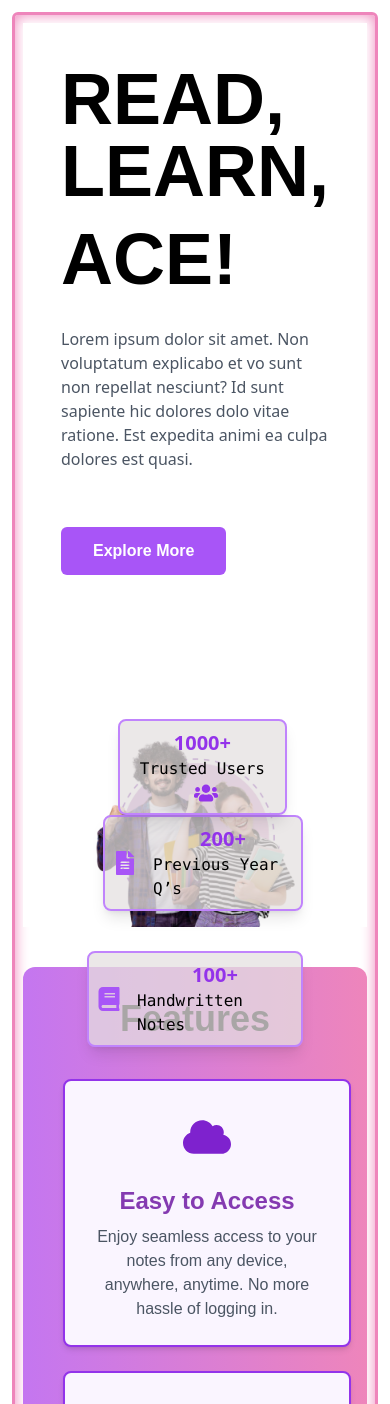
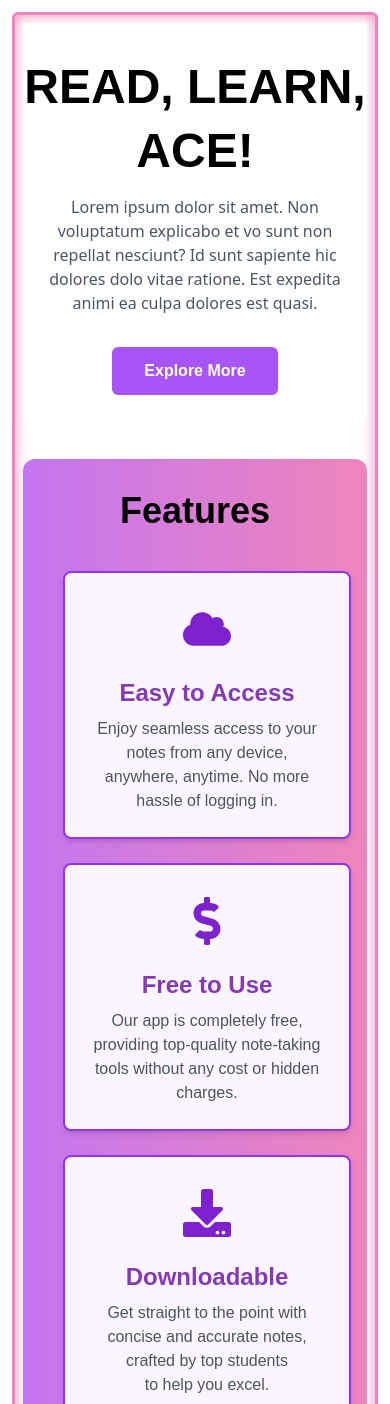
Before and after one commit to Soumyadipmaity1/k-prep, a Next.js app: page / in a window 390 px wide. Shown: the top 1404 px of the page. Built offline with nearby package versions, Linux system fonts and the light colour scheme; a web font is replaced by a local one.

Commit message:
refactor: Update landing page Hero section styling and responsiveness

```diff
--- a/src/components/landingpage/Hero/Hero.tsx
+++ b/src/components/landingpage/Hero/Hero.tsx
@@ -5,23 +5,23 @@ import Image from 'next/image';
 
 const Hero: FC = () => {
   return (
-    <section className="flex flex-col md:flex-row gap-28 items-center justify-between  px-16 bg-white">
-      <div className=" mb-6 md:mb-0 mt-10">
-        <h1 className="text-7xl font-bold mb-4">READ, LEARN,</h1>
-        <h1 className="text-7xl font-bold mb-4"> ACE!</h1>
+    <section className="flex flex-col md:flex-row sm:gap-28 items-center justify-between  sm:px-16 bg-white">
+      <div className=" mb-6 md:mb-0 mt-10 text-center sm:text-start">
+        <h1 className="sm:text-7xl text-5xl font-bold mb-4">READ, LEARN,</h1>
+        <h1 className="sm:text-7xl text-5xl font-bold mb-4"> ACE!</h1>
 
-        <p className="text-gray-600 mb-6 mt-8 font-sans">
+        <p className="text-gray-600 sm:mb-6 sm:px-0 px-4  sm:mt-8 mt-5 font-sans">
           Lorem ipsum dolor sit amet. Non voluptatum explicabo et vo sunt non repellat nesciunt? Id sunt sapiente hic dolores dolo vitae ratione. Est expedita animi ea culpa dolores est quasi.
         </p>
         <button className="px-8  py-3 mt-8 bg-purple-500 text-white font-semibold rounded-md hover:bg-purple-700">
           Explore More
         </button>
       </div>
-      <div className="relative w-full  flex flex-col items-center">
+      <div className="relative w-full hidden sm:flex flex-col items-center">
 
         <Image src="/hero.png" alt="Read, Learn, Ace" width={944} height={544} className="rounded-lg w-[900px]" />
 
-        <div className="absolute top-60 cursor-pointer hover:bg-white shadow-lg left-0 flex items-center space-x-2 bg-[#e4e1e1bd] p-2 rounded-lg border-2 border-purple-400 ">
+        <div className="absolute top-60 backdrop-blur-[1px]  cursor-pointer hover:bg-white shadow-lg left-0 flex items-center space-x-2 bg-[#e4e1e1bd] p-2 rounded-lg border-2 border-purple-400 ">
           <div className='text-2xl text-purple-500 pr-2'>
             <FaBook />
           </div>
@@ -30,7 +30,7 @@ const Hero: FC = () => {
             <h1 className=" font-mono text-medium ">Handwritten Notes</h1>
           </div>
         </div>
-        <div className="absolute bottom-4 cursor-pointer hover:bg-white shadow-lg left-4 flex items-center space-x-2 bg-[#e4e1e1bd] p-2 rounded-lg border-2 border-purple-400 ">
+        <div className="absolute bottom-4 backdrop-blur-[1px]  cursor-pointer hover:bg-white shadow-lg left-4 flex items-center space-x-2 bg-[#e4e1e1bd] p-2 rounded-lg border-2 border-purple-400 ">
           <div className='text-2xl text-purple-500 pr-2'>
             <FaFileAlt />
           </div>
@@ -39,7 +39,7 @@ const Hero: FC = () => {
             <h1 className=" font-mono text-medium ">Previous Year Q&rsquo;s</h1>
           </div>
         </div>
-        <div className="absolute bottom-28 cursor-pointer hover:bg-white shadow-lg px-5 right-4 flex-col flex items-center space-x-2 bg-[#e4e1e1bd] p-2 rounded-lg border-2 border-purple-400 ">
+        <div className="absolute bottom-28  backdrop-blur-[1px] cursor-pointer hover:bg-white shadow-lg px-5 right-4 flex-col flex items-center space-x-2 bg-[#e4e1e1bd] p-2 rounded-lg border-2 border-purple-400 ">
         <div>
             <h1 className='font-sans text-xl text-purple-600 font-bold text-center'>1000+</h1>
             <h1 className=" font-mono text-medium ">Trusted Users</h1>
```
